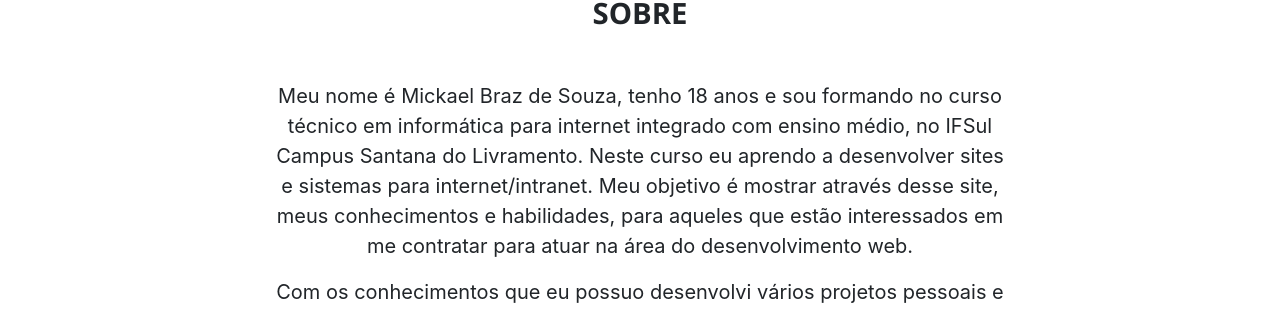
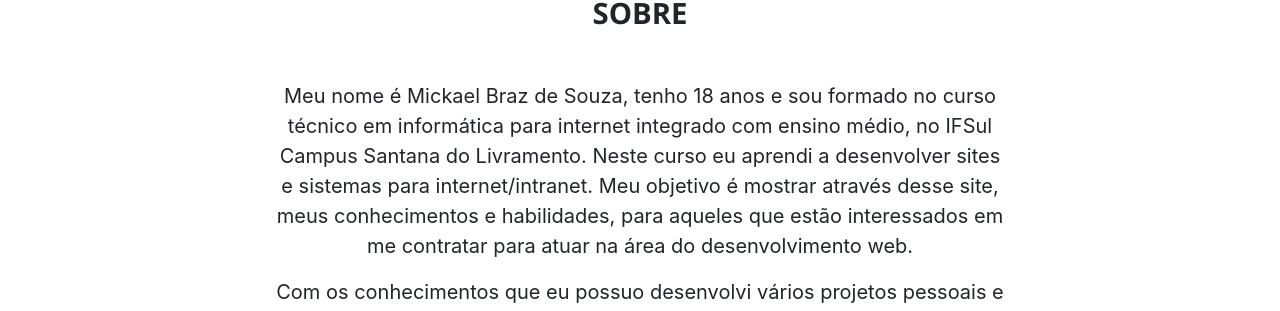
Before and after one commit to mickael-2001dev/my-portfolio, a plain HTML site: page index.html in a window 1280 px wide. Shown: the part 780-1091 px from the top of the page. Drawn offline with nearby package versions, Linux system fonts and the light colour scheme.

Commit message:
Informações atualizadas

```diff
--- a/index.html
+++ b/index.html
@@ -60,9 +60,9 @@
 				</div>
 				<div class="row text-center paragraph">
 					<div class="col-lg-8">
-						<p>Meu nome é Mickael Braz de Souza, tenho 18 anos e sou formando
+						<p>Meu nome é Mickael Braz de Souza, tenho 18 anos e sou formado
 						no curso técnico em informática para internet integrado com ensino médio, no
-						IFSul Campus Santana do Livramento. Neste curso eu aprendo a desenvolver sites
+						IFSul Campus Santana do Livramento. Neste curso eu aprendi a desenvolver sites
 					    e sistemas para internet/intranet. Meu objetivo é mostrar através desse site, meus conhecimentos e habilidades, para aqueles que estão interessados em me contratar para atuar na área do desenvolvimento web.</p> Com os conhecimentos que eu possuo desenvolvi vários projetos pessoais e acadêmicos, nos quais você pode encontrar aqui no meu <a href="https://github.com/themickael001" class="gitlink"><strong>GitHub</strong></a>, muitos deles ainda estão incompletos, ao ponto que eu completá-los, atualizarei seus respectivos repositórios.
 					</div>
 				</div>
```
